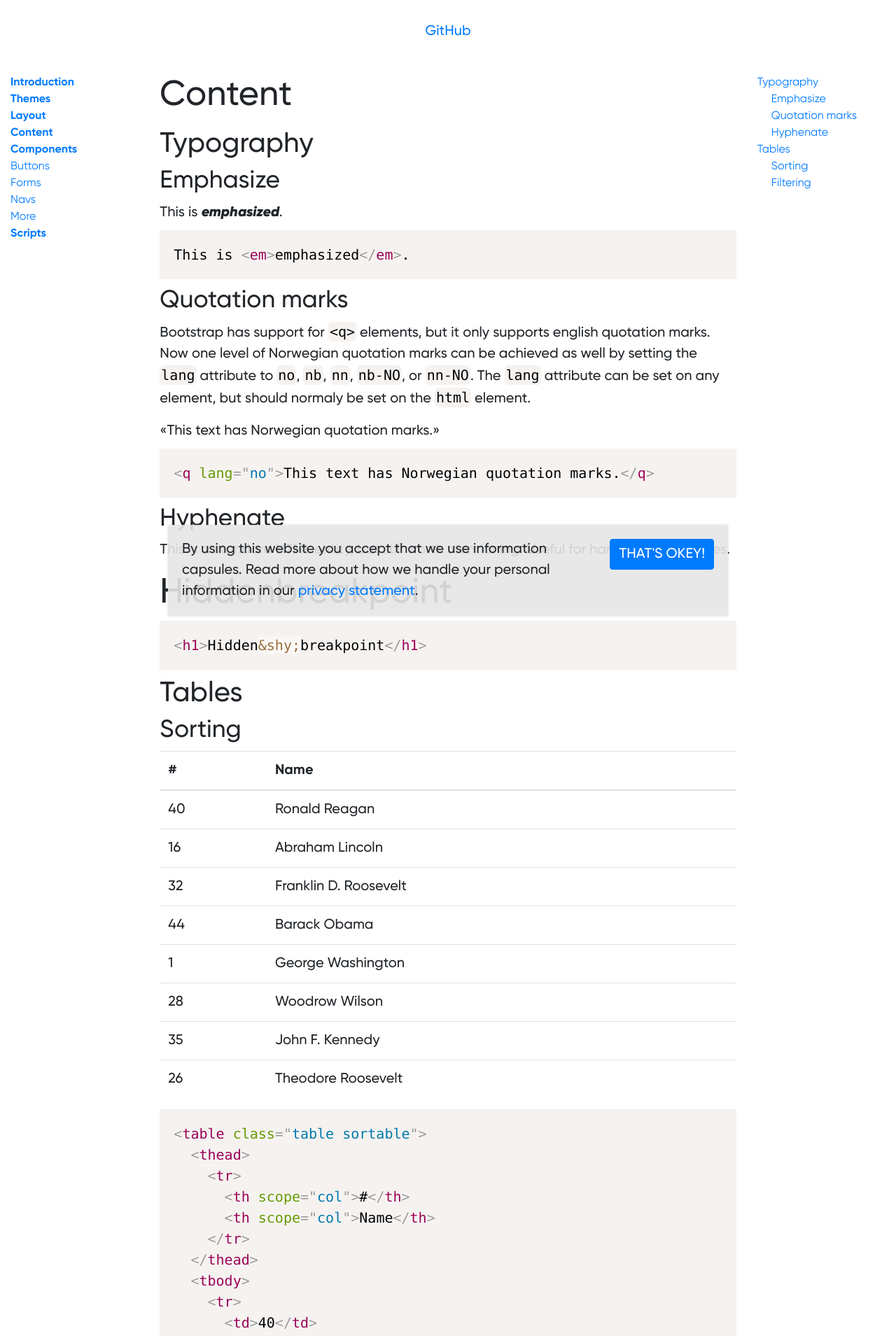
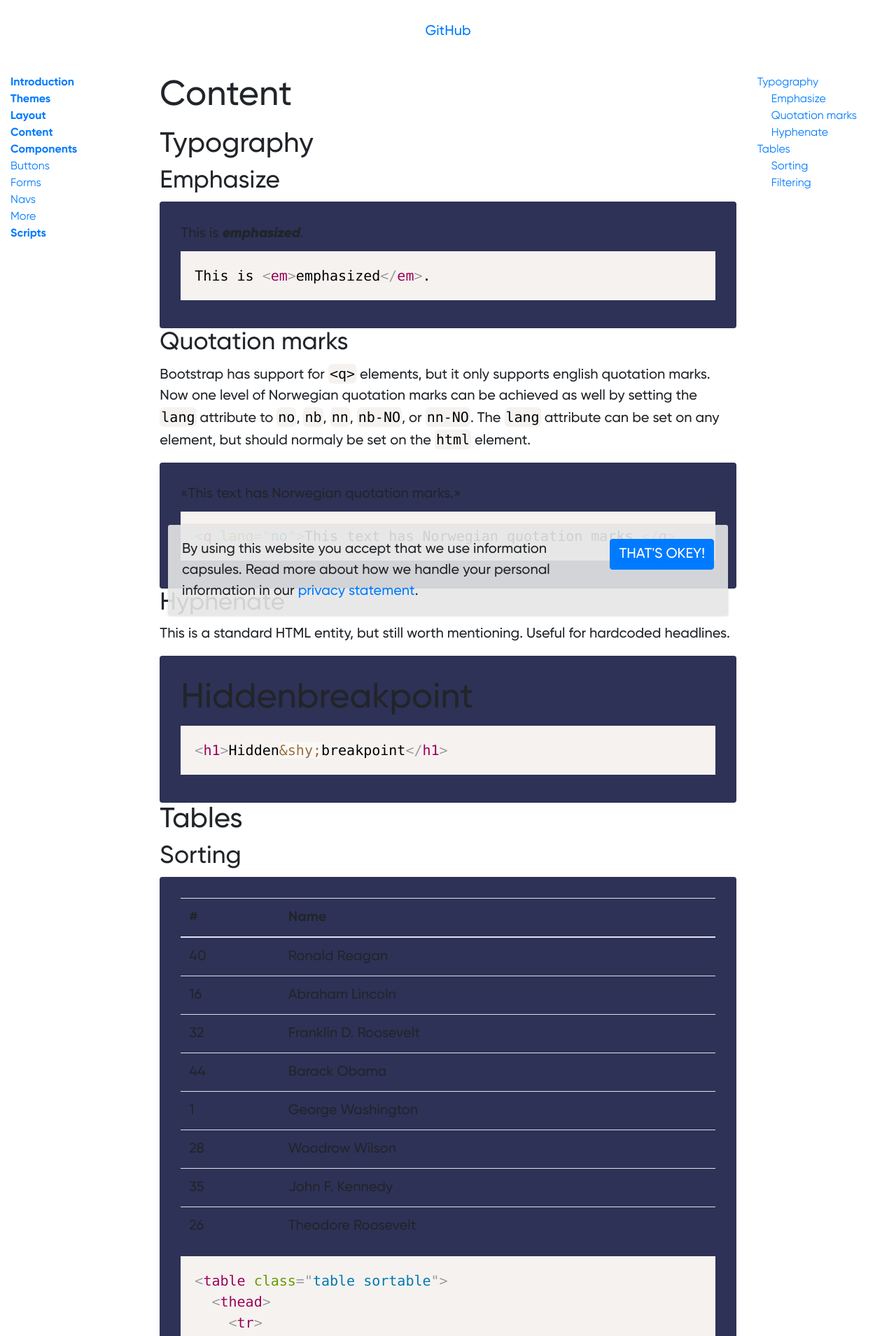
Before and after one commit to vecora/ds-vecora, a Jekyll site: the page built from docs/content.md, in a window 1280 px wide. Shown: the top 1909 px of the page at 70% size. Built offline with Jekyll 4.4.1, drawn with Linux system fonts in a browser that asks for light colours; some web fonts are replaced.

Commit message:
new example styles for the docs

```diff
--- a/_includes/example.html
+++ b/_includes/example.html
@@ -1,5 +1,7 @@
-<div>
-  {{ include.content }}
+<div class="example">
+  <div>
+    {{ include.content }}
+  </div>
+
+  <pre><code class="language-html">{{ include.content | strip | escape }}</code></pre>
 </div>
-
-<pre><code class="language-html">{{ include.content | strip | escape }}</code></pre>
--- a/assets/main.scss
+++ b/assets/main.scss
@@ -38,3 +38,10 @@ body {
   }
 
 }
+
+
+.example {
+  background-color: #2E3257;
+  padding: 30px;
+  border-radius: 4px;
+}
```
